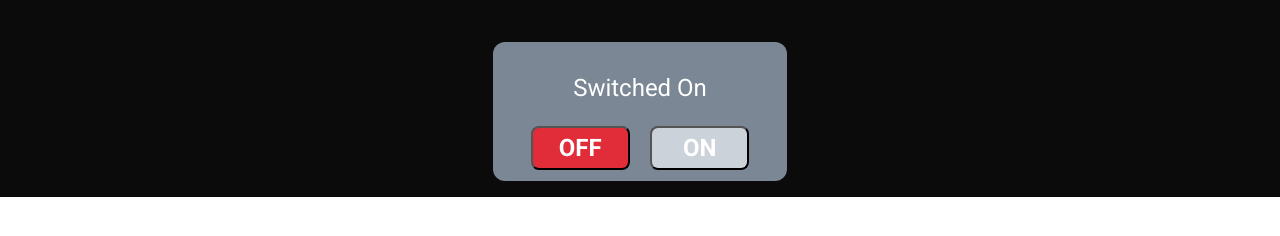
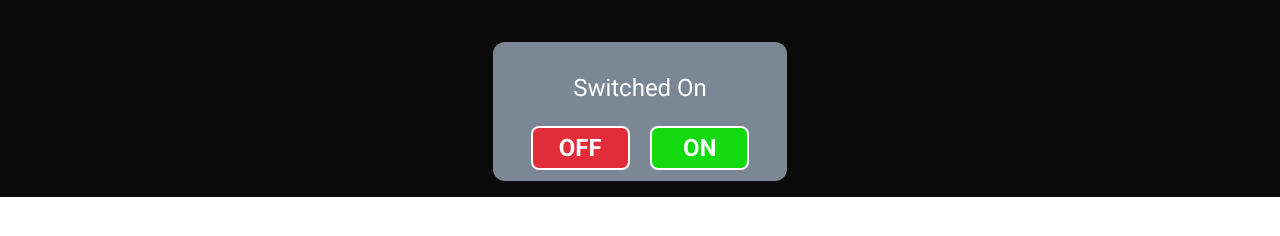
Before and after one commit to BalaSaiKoundinya/Cat-and-Light, a plain HTML site: page index.html in a window 1280 px wide. Shown: the part 360-596 px from the top of the page. Drawn offline with nearby package versions, Linux system fonts and the light colour scheme; a web font is replaced by a local one.

Commit message:
Update index.css

```diff
--- a/index.css
+++ b/index.css
@@ -41,7 +41,8 @@
   width: 99px;
   height: 44px;
   margin-left: 16px;
-  background-color: #cbd2d9;
+  background-color: #12da0e;
+  border: 2px solid #ffffff;
 }
 
 .off-switch {
@@ -53,4 +54,5 @@
   width: 99px;
   height: 44px;
   background-color: #e12d39;
+  border: 2px solid #ffffff;
 }
```
